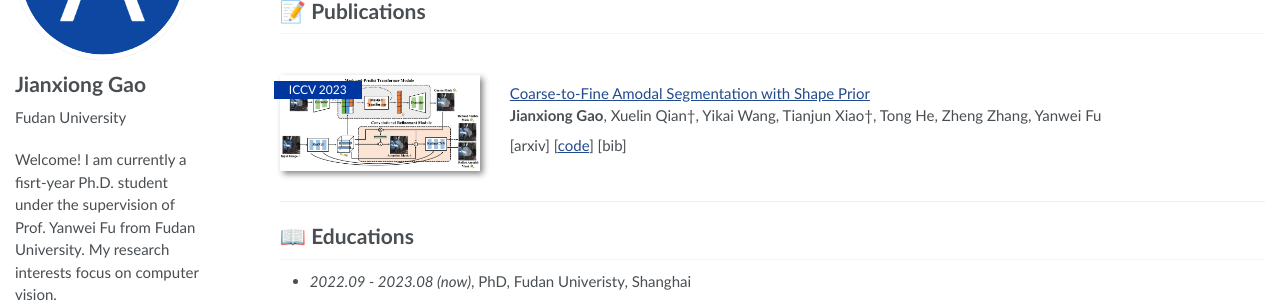
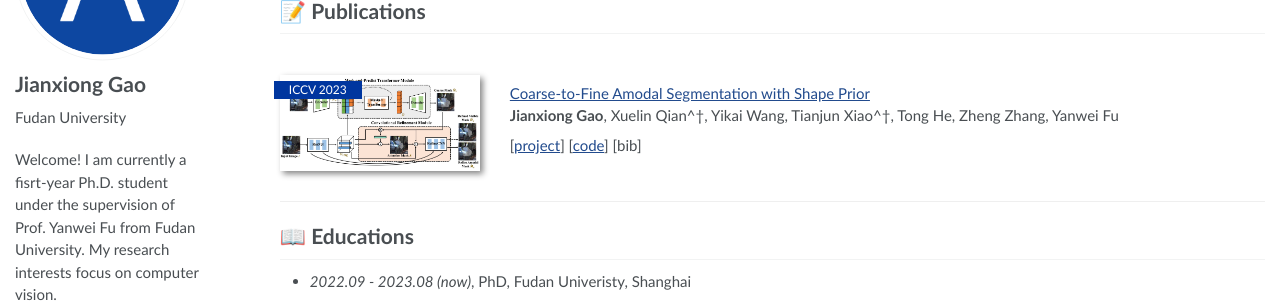
Before and after one commit to JianxGao/JianxGao.github.io, a Jekyll site: the page built from _pages/about.md, in a window 1280 px wide. Shown: the part 205-507 px from the top of the page. Built offline with Jekyll 4.4.1, drawn with Linux system fonts in a browser that asks for light colours.

Commit message:
homepage

```diff
--- a/_pages/about.md
+++ b/_pages/about.md
@@ -35,9 +35,9 @@ Welcome! I am currently a fisrt-year Ph.D. student under the supervision of Prof
   <div class='paper-box-text' markdown="1">
 
   [Coarse-to-Fine Amodal Segmentation with Shape Prior](https://github.com/JianxGao/C2F-Seg)\\
-  **Jianxiong Gao**, Xuelin Qian†, Yikai Wang, Tianjun Xiao†, Tong He, Zheng Zhang, Yanwei Fu
+  **Jianxiong Gao**, Xuelin Qian^†, Yikai Wang, Tianjun Xiao^†, Tong He, Zheng Zhang, Yanwei Fu
 
-  [arxiv] [[code](https://github.com/JianxGao/C2F-Seg)] [bib]
+  [[project](https://jianxgao.github.io/C2F-Seg)] [[code](https://github.com/JianxGao/C2F-Seg)] [bib]
 
   </div>
 </div>
```
